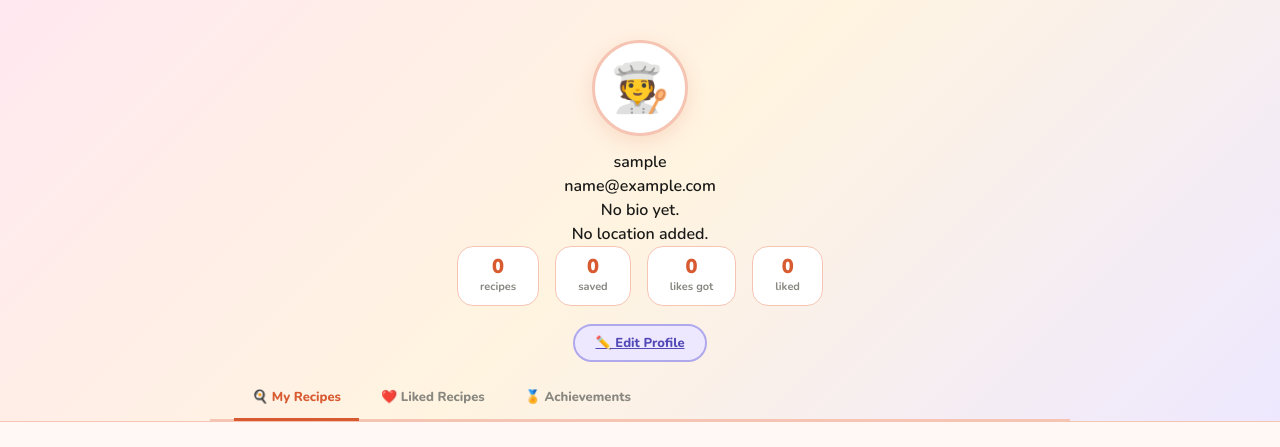
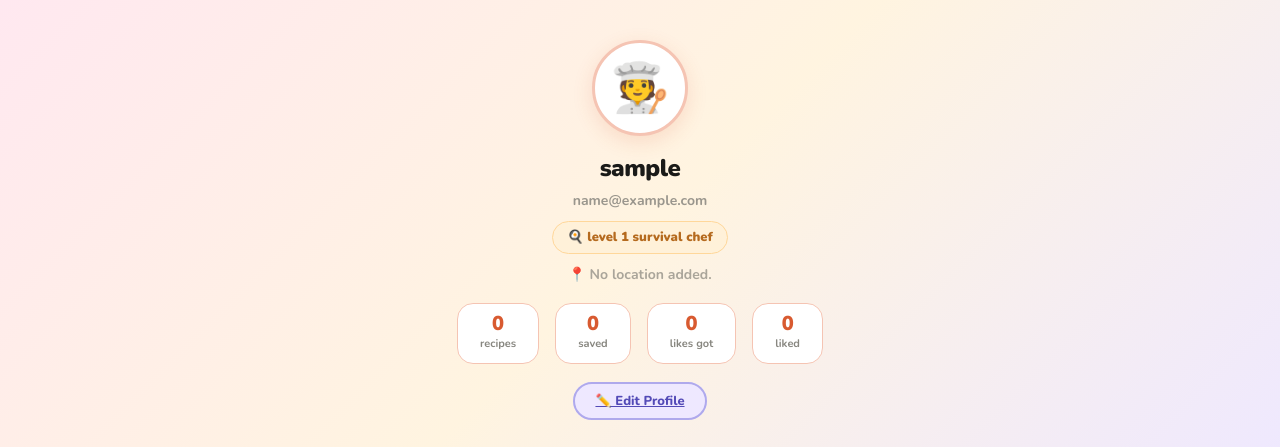
Before and after one commit to xAmyyang/cits5505, a Flask app: page /profile in a window 1280 px wide. Shown: the part 63-510 px from the top of the page. Run offline with Flask 3, Linux system fonts and the light colour scheme; the visitor is signed in with stand-in values (Sample User, id 1); data comes from the database, SQL or seed files in the repository; data that the repository does not hold is empty; some libraries are stand-ins or nearby versions.

Commit message:
Refine profile header styling and user info hierarchy

```diff
--- a/static/css/profile.css
+++ b/static/css/profile.css
@@ -29,6 +29,32 @@
   color: #1a1a18;
   letter-spacing: -0.5px;
   margin-bottom: 4px;
+}
+
+.profile-email {
+  font-size: 14px;
+  font-weight: 700;
+  color: #9A968D;
+  margin-bottom: 10px;
+}
+
+.profile-level {
+  display: inline-block;
+  background: #FFF1D9;
+  color: #B56A1E;
+  border: 1.5px solid #FFD79A;
+  border-radius: 999px;
+  padding: 6px 14px;
+  font-size: 13px;
+  font-weight: 900;
+  margin-bottom: 10px;
+}
+
+.profile-location {
+  font-size: 14px;
+  font-weight: 700;
+  color: #AAA59A;
+  margin-bottom: 18px;
 }
 
 .profile-handle {
--- a/templates/profile.html
+++ b/templates/profile.html
@@ -21,11 +21,21 @@
   <div class="text-center px-3">
 
     <div class="avatar-ring sc-fade-up">🧑‍🍳</div>
-    <div>{{ user["username"] }}</div>
-    <div>{{ user["email"] }}</div>
+    <div class="profile-name">
+      {{ user["username"] }}
+    </div>
 
-    <div>{{ user["bio"] or "No bio yet." }}</div>
-    <div>{{ user["location"] or "No location added." }}</div>
+    <div class="profile-email">
+      {{ user["email"] }}
+    </div>
+
+    <div class="profile-level">
+      🍳 {{ user["bio"] or "level 1 survival chef" }}
+    </div>
+
+    <div class="profile-location">
+      📍 {{ user["location"] or "No location added." }}
+    </div>
 
 {% if user["avatar_url"] %}
   <img src="{{ user['avatar_url'] }}" alt="Profile avatar">
```
